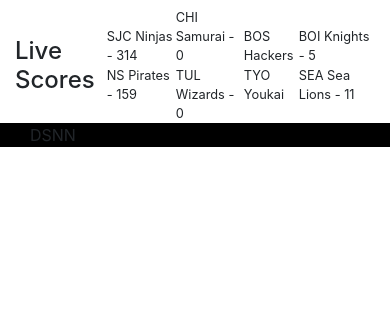
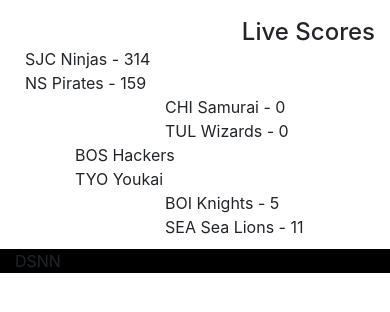
Before and after one commit to joshcodingdojo/web-fundamentals, a plain HTML site: page css/HTML_CSS_portfolio_proj/sports_ball/index.html in a window 390 px wide. Drawn offline with nearby package versions, Linux system fonts and the light colour scheme.

Commit message:
changed top live scores to mobile responsive

```diff
--- a/css/HTML_CSS_portfolio_proj/sports_ball/index.html
+++ b/css/HTML_CSS_portfolio_proj/sports_ball/index.html
@@ -4,7 +4,7 @@
     <meta charset="UTF-8" />
     <meta http-equiv="X-UA-Compatible" content="IE=edge" />
     <meta name="viewport" content="width=device-width, initial-scale=1.0" />
-    <title>Document</title>
+    <title>Sports Ball</title>
     <link
       rel="stylesheet"
       href="https://stackpath.bootstrapcdn.com/bootstrap/4.5.2/css/bootstrap.min.css"
@@ -20,9 +20,12 @@
   </head>
   <body>
     <div class="container">
-      <div class="row">
-        <div class="col-12 top-scorebox-flex-container">
-          <h4>Live Scores</h4>
+      <div class="row" style="padding: 10px 0">
+        <!-- <div class="col-12 top-scorebox-flex-container"> -->
+        <div class="col-sm-12 col-md-2">
+          <h4 class="live-scores-text">Live Scores</h4>
+        </div>
+        <div id="middle-scores" class="col-sm-12 col-md-5 league-scores">
           <div>
             <p>SJC Ninjas - 314</p>
             <p>NS Pirates - 159</p>
@@ -31,6 +34,8 @@
             <p>CHI Samurai - 0</p>
             <p>TUL Wizards - 0</p>
           </div>
+        </div>
+        <div id="right-scores" class="col-sm-12 col-md-5 league-scores">
           <div>
             <p>BOS Hackers</p>
             <p>TYO Youkai</p>
@@ -40,10 +45,28 @@
             <p>SEA Sea Lions - 11</p>
           </div>
         </div>
+
+        <!-- <div>
+          <p>SJC Ninjas - 314</p>
+          <p>NS Pirates - 159</p>
+        </div>
+        <div>
+          <p>CHI Samurai - 0</p>
+          <p>TUL Wizards - 0</p>
+        </div>
+        <div>
+          <p>BOS Hackers</p>
+          <p>TYO Youkai</p>
+        </div>
+        <div>
+          <p>BOI Knights - 5</p>
+          <p>SEA Sea Lions - 11</p>
+        </div> -->
+        <!-- </div> -->
       </div>
       <div class="row">
         <div class="col-12 black-background">
-          <div class="col-8">
+          <div class="col-8 nav">
             <span>DSNN</span>
           </div>
         </div>
--- a/css/HTML_CSS_portfolio_proj/sports_ball/style.css
+++ b/css/HTML_CSS_portfolio_proj/sports_ball/style.css
@@ -65,6 +65,11 @@ html {
   margin-top: 0.5em;
 }
 
+.live-scores-text {
+  margin-top: 8px;
+  text-align: right;
+}
+
 .top-scorebox-flex-container p {
   font-size: 0.8em;
 }
@@ -72,3 +77,31 @@ html {
 .black-background {
   background-color: black;
 }
+
+.league-scores > div {
+  display: inline-block;
+  /* margin-left: 50px; */
+}
+
+#middle-scores > div:first-of-type {
+  margin-left: 10px;
+}
+
+#middle-scores > div:last-of-type,
+#right-scores > div:last-of-type {
+  margin-left: 150px;
+}
+
+#right-scores > div:first-of-type {
+  margin-left: 60px;
+}
+
+@media screen and (max-width: 1199px) and (min-width: 992px) {
+  #middle-scores > div:last-of-type,
+  #right-scores > div:last-of-type {
+    margin-left: 76px;
+  }
+  #right-scores > div:first-of-type {
+    margin-left: 20px;
+  }
+}
```
